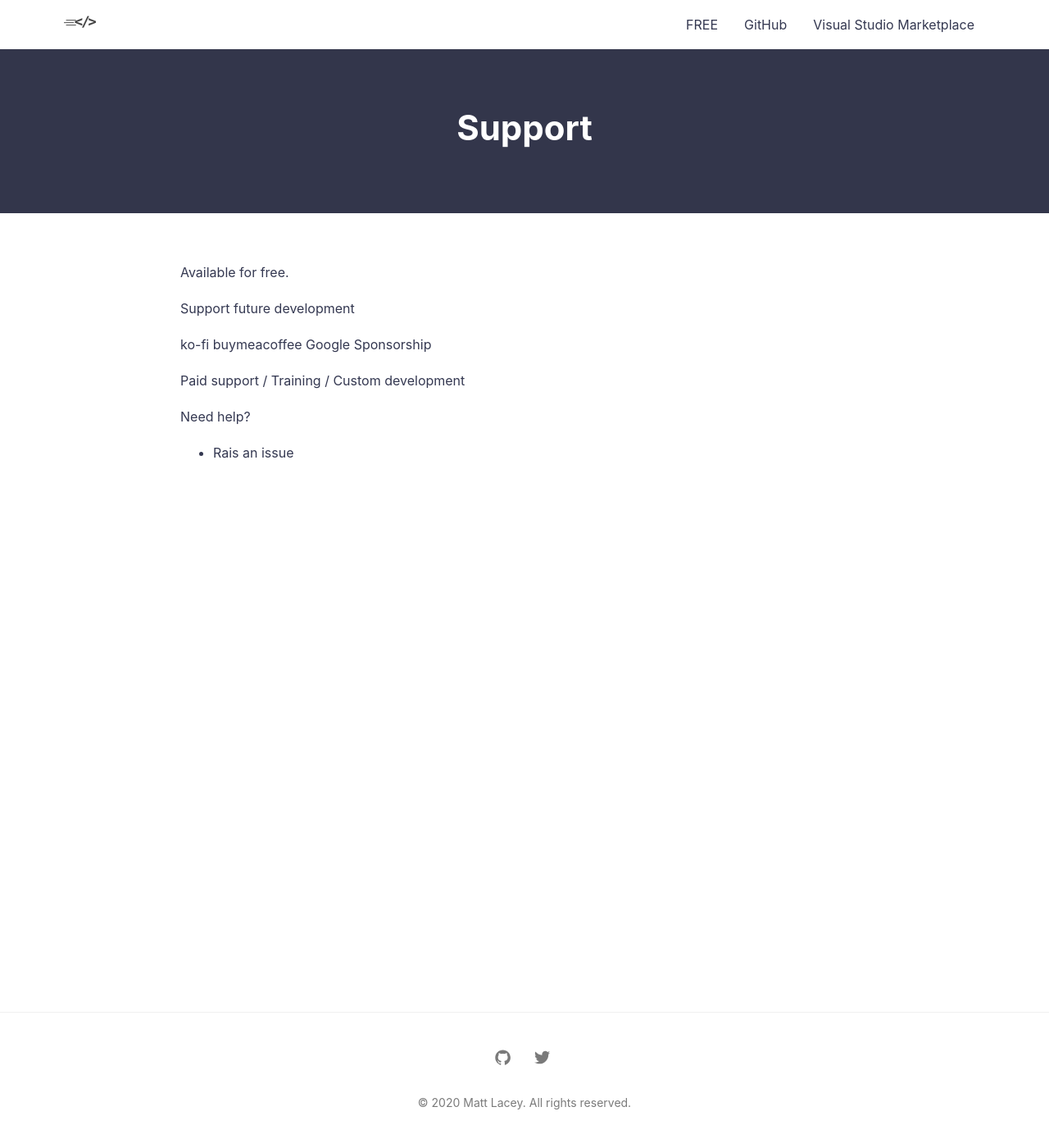
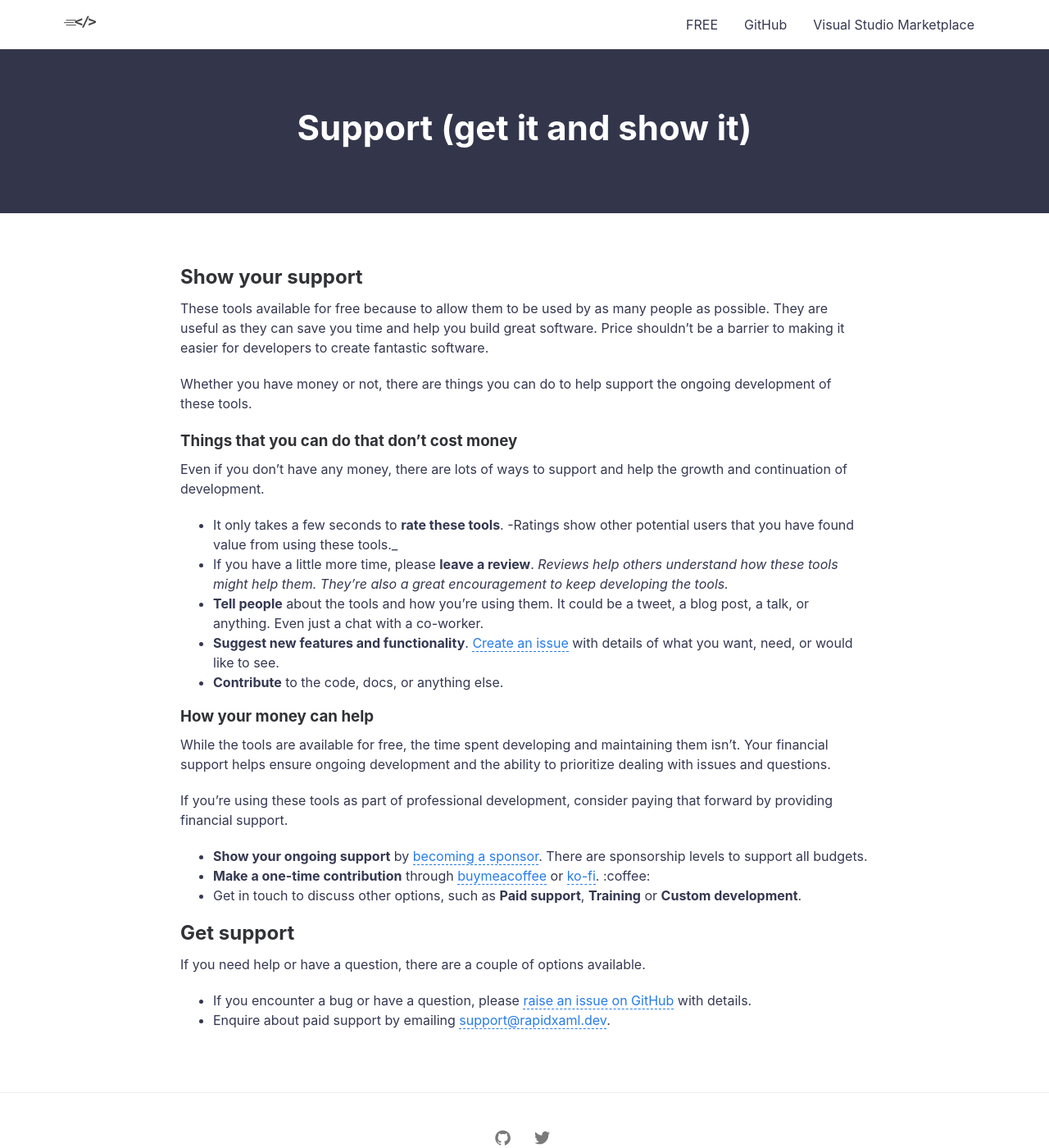
Before and after one commit to mrlacey/RapidXamlDev, a Jekyll site: the page built from support.md, in a window 1280 px wide and 1400 px high. Shown: the whole window at 82% size. Built offline with Jekyll 4.4.1, drawn with Linux system fonts in a browser that asks for light colours.

Commit message:
support page content

```diff
--- a/support.md
+++ b/support.md
@@ -1,18 +1,37 @@
 ---
-title: Support
+title: Support (get it and show it)
 layout: page
 ---
 
-Available for free.
+## Show your support
 
-Support future development
+These tools available for free because to allow them to be used by as many people as possible. They are useful as they can save you time and help you build great software. Price shouldn't be a barrier to making it easier for developers to create fantastic software.
 
-ko-fi
-buymeacoffee
-Google Sponsorship
+Whether you have money or not, there are things you can do to help support the ongoing development of these tools.
 
-Paid support / Training / Custom development
+### Things that you can do that don't cost money
 
-Need help?
+Even if you don't have any money, there are lots of ways to support and help the growth and continuation of development.
 
-- Rais an issue
+- It only takes a few seconds to **rate these tools**. -Ratings show other potential users that you have found value from using these tools._
+- If you have a little more time, please **leave a review**. _Reviews help others understand how these tools might help them. They're also a great encouragement to keep developing the tools._
+- **Tell people** about the tools and how you're using them. It could be a tweet, a blog post, a talk, or anything. Even just a chat with a co-worker.
+- **Suggest new features and functionality**. [Create an issue](https://github.com/mrlacey/Rapid-XAML-Toolkit/issues/new/choose) with details of what you want, need, or would like to see.
+- **Contribute** to the code, docs, or anything else.
+
+### How your money can help
+
+While the tools are available for free, the time spent developing and maintaining them isn't. Your financial support helps ensure ongoing development and the ability to prioritize dealing with issues and questions.
+
+If you're using these tools as part of professional development, consider paying that forward by providing financial support.
+
+- **Show your ongoing support** by [becoming a sponsor](https://github.com/sponsors/mrlacey). There are sponsorship levels to support all budgets.
+- **Make a one-time contribution** through [buymeacoffee](https://www.buymeacoffee.com/mrlacey) or [ko-fi](https://ko-fi.com/mrlacey). :coffee:
+- Get in touch to discuss other options, such as **Paid support**, **Training** or **Custom development**.
+
+## Get support
+
+If you need help or have a question, there are a couple of options available.
+
+- If you encounter a bug or have a question, please [raise an issue on GitHub](https://github.com/mrlacey/Rapid-XAML-Toolkit/issues/new/choose) with details.
+- Enquire about paid support by emailing [support@rapidxaml.dev](mailto:support@rapidxaml.dev).
```
